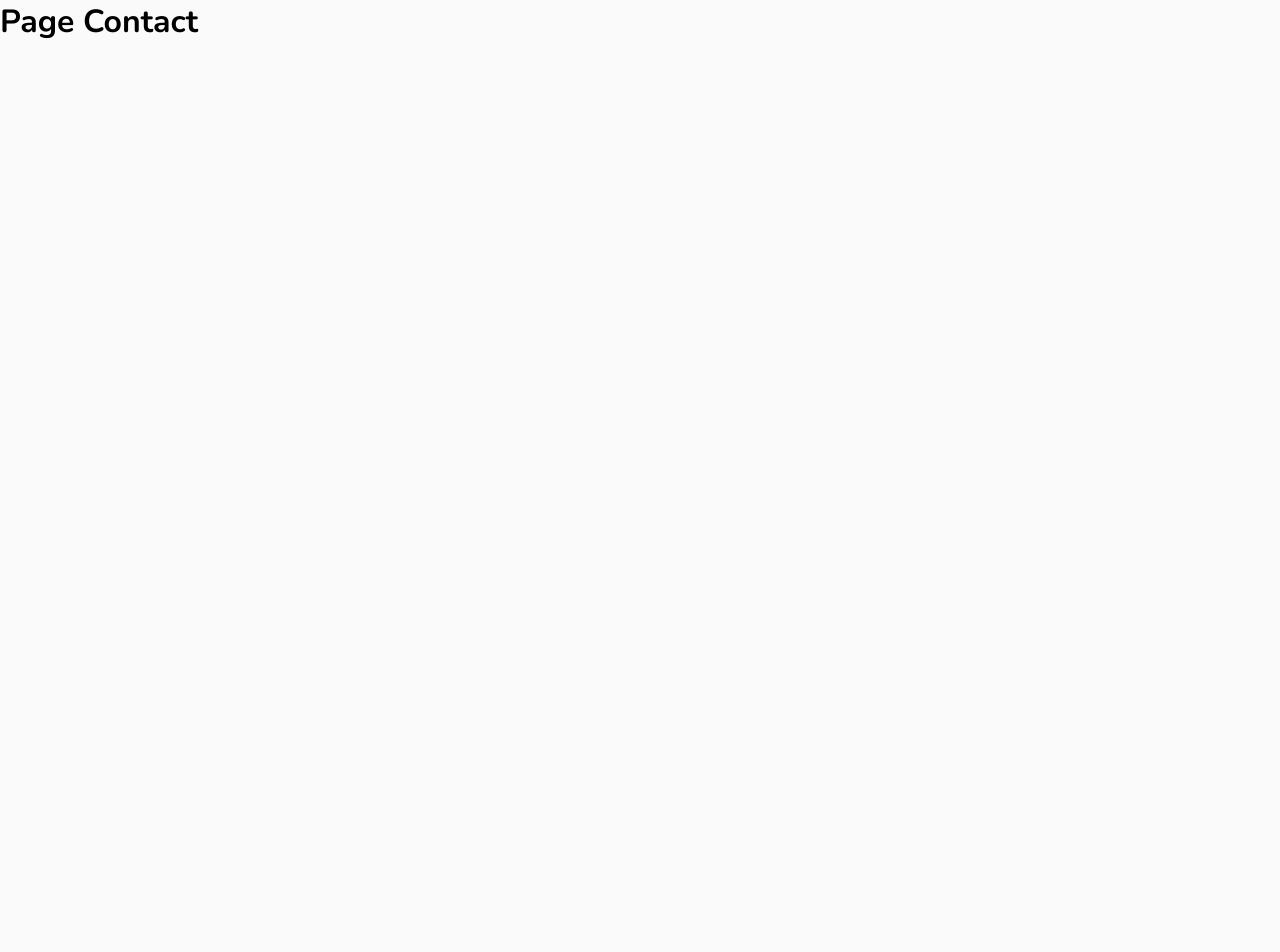
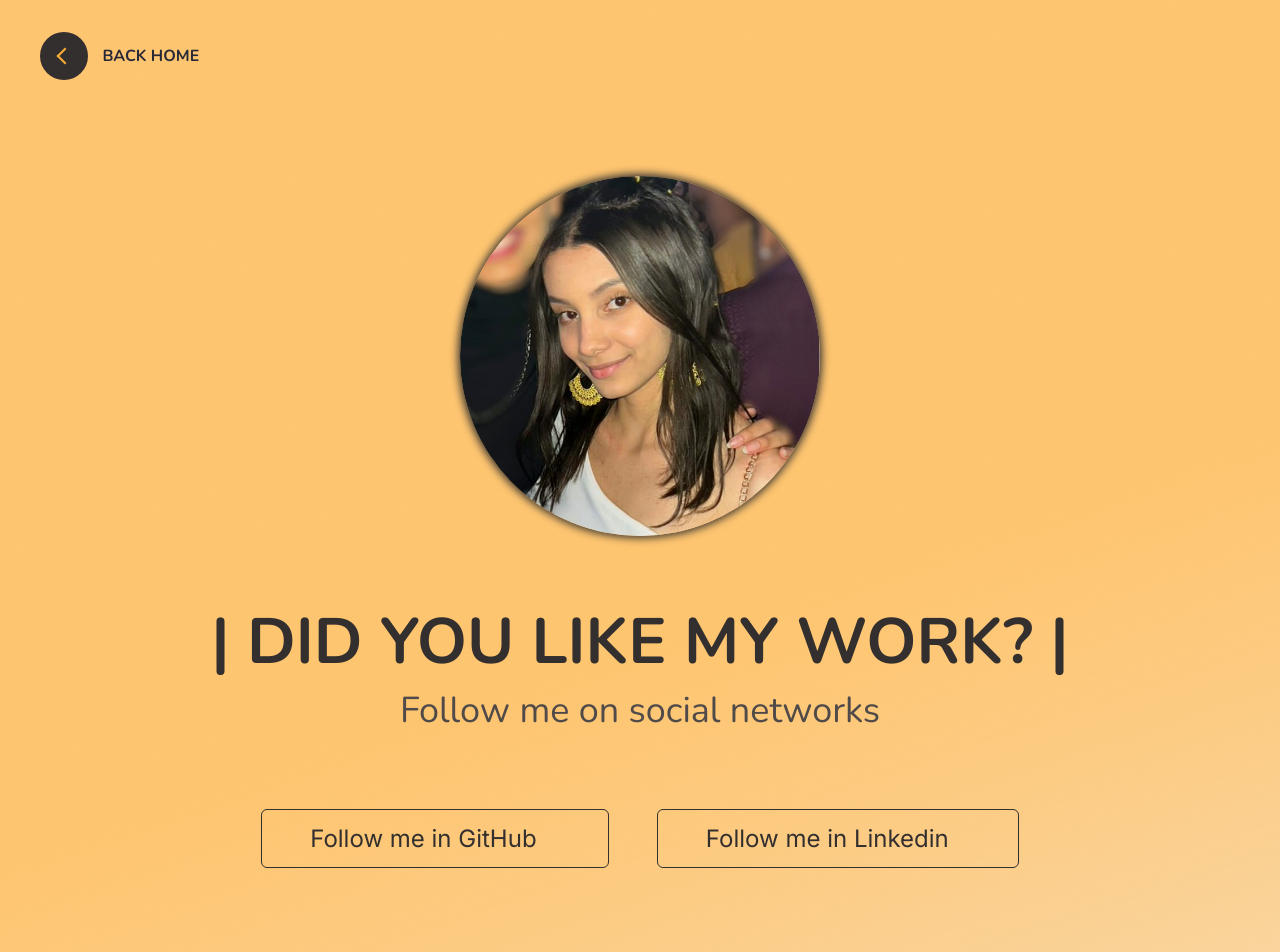
Before and after one commit to Anna-Luiza-Gusmao/my-portfolio, a React (Vite) app: page /contact in a window 1280 px wide. Shown: the top 952 px of the page. Before the commit the page ends 800 px from the top, so only its background shows below. Built offline with nearby package versions, Linux system fonts and the light colour scheme.

Commit message:
AddPageContact

```diff
--- a/src/pages/AboutMe/components/Stacks/index.tsx
+++ b/src/pages/AboutMe/components/Stacks/index.tsx
@@ -12,7 +12,6 @@ export function Stacks() {
         'MUI',
         'Git'
     ]
-
 
     return (
         <StacksContainer>
--- a/src/pages/Contact/Contact.tsx
+++ b/src/pages/Contact/Contact.tsx
@@ -1,5 +1,29 @@
-export function Contact () {
+import { ButtonBackHome } from "./components/ButtonBackHome"
+import { Buttons, ContactContainer, ContactMain, PhotoContact } from "./styles"
+import MyPhoto from '../../assets/my-photo.png'
+import { ButtonFollowMe } from "./components/ButtonFollowMe"
+import { useEffect } from "react"
+
+export function Contact() {
+    useEffect(() => {
+        window.scrollTo(0, 0)
+    }, [])
+
     return (
-        <h1>Page Contact</h1>
+        <ContactContainer>
+            <ButtonBackHome />
+
+            <ContactMain>
+                <PhotoContact src={MyPhoto} />
+
+                <h1>|  DID YOU LIKE MY WORK?  |</h1>
+                <p>Follow me on social networks</p>
+
+                <Buttons>
+                    <ButtonFollowMe text="Follow me in GitHub" option={0} />
+                    <ButtonFollowMe text="Follow me in Linkedin" option={1} />
+                </Buttons>
+            </ContactMain>
+        </ContactContainer>
     )
 }
--- /dev/null
+++ b/src/pages/Contact/components/ButtonBackHome/index.tsx
@@ -0,0 +1,15 @@
+import { useNavigate } from 'react-router-dom'
+import styles from './styles.module.css'
+
+export function ButtonBackHome() {
+    const navigate = useNavigate()
+
+    return (
+        <button className={styles.learnMore} onClick={() => navigate('/')} >
+            <span className={styles.circle} aria-hidden="true">
+                <span className={[styles.icon, styles.arrow].join(' ')}></span>
+            </span>
+            <span className={styles.buttonText}>BACK HOME</span>
+        </button>
+    )
+}
--- /dev/null
+++ b/src/pages/Contact/components/ButtonBackHome/styles.module.css
@@ -0,0 +1,90 @@
+button {
+    position: relative;
+    left: 0;
+    display: inline-block;
+    cursor: pointer;
+    outline: none;
+    border: 0;
+    vertical-align: middle;
+    text-decoration: none;
+    background: transparent !important;
+    padding: 0;
+    font-weight: 600;
+    font-size: 0.875rem;
+    font-family: 'Inter', sans-serif;
+    margin: 2rem 2.5rem;
+}
+
+button.learnMore {
+    width: 12rem;
+    height: auto;
+}
+
+button.learnMore .circle {
+    transition: all 0.45s cubic-bezier(0.65, 0, 0.076, 1);
+    position: relative;
+    display: block;
+    margin: 0;
+    width: 3rem;
+    height: 3rem;
+    background: #332F2E;
+    border-radius: 1.625rem;
+}
+
+button.learnMore .circle .icon {
+    transition: all 0.45s cubic-bezier(0.65, 0, 0.076, 1);
+    position: absolute;
+    top: 0;
+    bottom: 0;
+    margin: auto;
+    background: #332F2E;
+}
+
+button.learnMore .circle .icon.arrow {
+    transition: all 0.45s cubic-bezier(0.65, 0, 0.076, 1);
+    left: 0.625rem;
+    width: 1.125rem;
+    height: 0.125rem;
+    background: none;
+}
+
+button.learnMore .circle .icon.arrow::before {
+    position: absolute;
+    content: "";
+    top: -0.29rem;
+    width: 0.625rem;
+    height: 0.625rem;
+    border-top: 0.125rem solid #FFAE35;
+    border-right: 0.125rem solid #FFAE35;
+    transform: rotate(225deg);
+}
+
+button.learnMore .buttonText {
+    transition: all 0.45s cubic-bezier(0.65, 0, 0.076, 1);
+    position: absolute;
+    top: 0;
+    left: 0;
+    right: 0;
+    bottom: 0;
+    padding: 0.75rem 0;
+    margin: 0 0 0 1.85rem;
+    color: #282936;
+    font-weight: 700;
+    line-height: 1.6;
+    text-align: center;
+    text-transform: uppercase;
+    transition: color 0.2s;
+}
+
+button:hover.learnMore .buttonText {
+    color: #FFAE35;
+}
+
+button:hover .circle {
+    width: 100%;
+}
+
+button:hover .circle .icon.arrow {
+    background: #282936;
+    transform: translate(1rem, 0);
+}
--- /dev/null
+++ b/src/pages/Contact/components/ButtonFollowMe/index.tsx
@@ -0,0 +1,30 @@
+import { ButtonFollowMeContainer } from "./styles"
+import Github from '../../../../assets/icons/github-white-icon.svg'
+import Linkedin from '../../../../assets/icons/linkedin-white-icon.svg'
+
+interface ButtonFollowMeProps {
+    text: string,
+    option: number
+}
+
+export function ButtonFollowMe({ text, option }: ButtonFollowMeProps) {
+    const paths = [
+        Github,
+        Linkedin
+    ]
+
+    function navigate (option: number) {
+        if(option === 0){
+            window.location.href = 'https://github.com/Anna-Luiza-Gusmao'
+        }else{
+            window.location.href = 'https://www.linkedin.com/in/anna-luiza-gusm%C3%A3o-b248b3216/'
+        }
+    }
+
+    return (
+        <ButtonFollowMeContainer onClick={() => navigate(option)}>
+            <p>{text}</p>
+            <img src={paths[option]} />
+        </ButtonFollowMeContainer>
+    )
+}
--- /dev/null
+++ b/src/pages/Contact/components/ButtonFollowMe/styles.ts
@@ -0,0 +1,38 @@
+import styled from "styled-components"
+
+export const ButtonFollowMeContainer = styled.div`
+    display: flex;
+    align-items: center;
+    cursor: pointer;
+
+    background-color: transparent;
+    border: 1px solid ${props => props.theme["gray-500"]};
+    padding: 0.875rem 3rem;
+    transition: 0.2s;
+    border-radius: 6px;
+
+    &:hover {
+        img {
+            opacity: 1;
+        }
+        p {
+            padding-right: 1rem;
+            color: ${props => props.theme["white-100"]};
+        }
+        background-color: ${props => props.theme["gray-500"]};
+    }
+
+    p {
+        transition: .2s;
+        font-family: 'Inter', sans-serif;
+        font-size: 1.5rem;
+        margin-bottom: 0 !important;
+        color: ${props => props.theme["gray-500"]};
+    }
+
+    img {
+        opacity: 0;
+        transition: .2s;
+        height: 1.5rem;
+    }
+`
--- /dev/null
+++ b/src/pages/Contact/styles.ts
@@ -0,0 +1,49 @@
+import styled from "styled-components"
+import BackgroundImage from '../../assets/background-linear.png'
+
+export const ContactContainer = styled.div`
+    width: 100%;
+    height: 100%;
+    background-image: url(${BackgroundImage});
+    background-repeat: no-repeat;
+    background-size: cover;
+
+    padding-bottom: 12rem;
+`
+
+export const ContactMain = styled.main`
+    display: flex;
+    flex-direction: column;
+    align-items: center;
+
+    position: relative;
+    top: 4rem;
+
+    h1 {
+        font-size: 4rem;
+        font-weight: 700;
+        color: ${props => props.theme["gray-500"]};
+    }
+
+    p {
+        font-size: 2.25rem;
+        color: ${props => props.theme["gray-400"]};
+        margin-bottom: 2.625rem;
+    }
+`
+
+export const PhotoContact = styled.img`
+    width: 22.5rem;
+    height: 22.5rem;
+    margin-bottom: 3.875rem;
+    border-radius: 50%;
+    box-shadow: 0px 0px 8px 2px ${props => props.theme["gray-500"]};
+`
+
+export const Buttons = styled.section`
+    display: flex;
+    justify-content: center;
+    gap: 3rem;
+
+    margin-top: 2rem;
+`
```
Also changed, not shown: src/assets/icons/github-white-icon.svg (added), src/assets/icons/linkedin-white-icon.svg (added).
